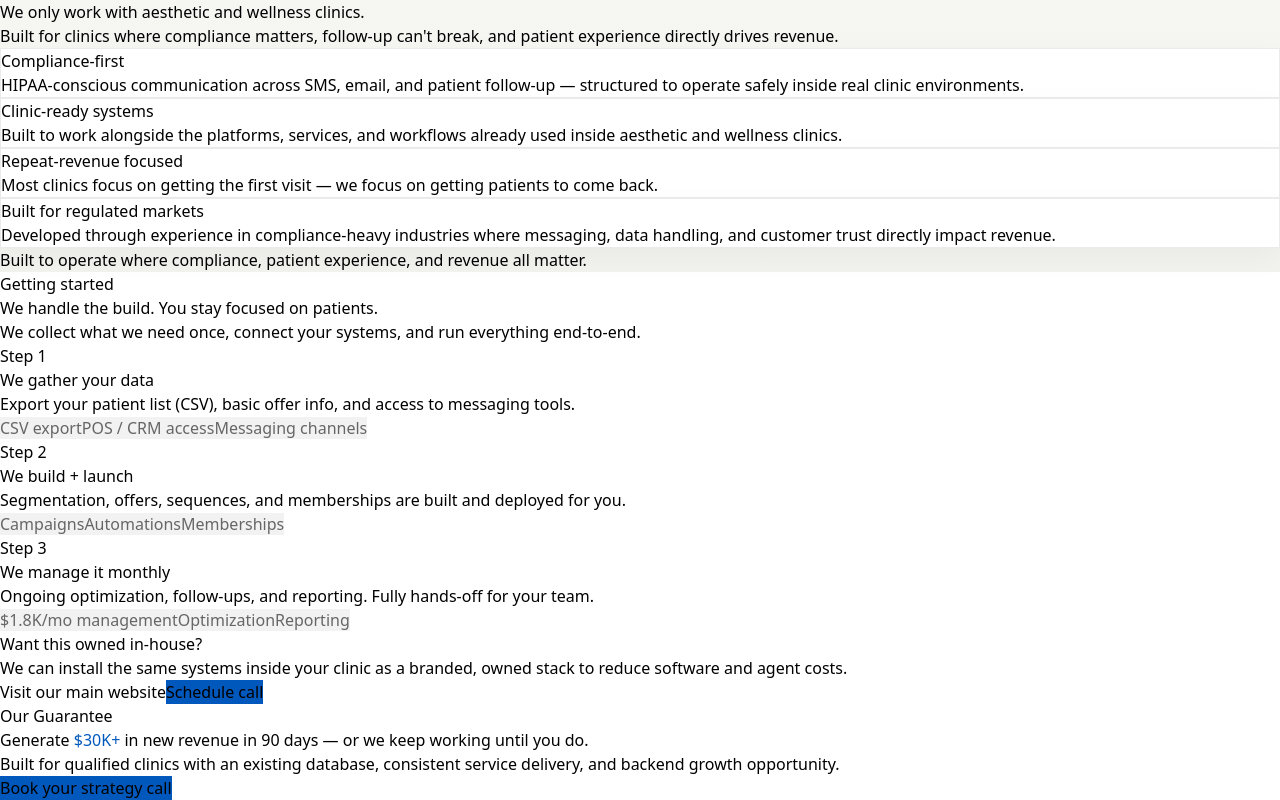
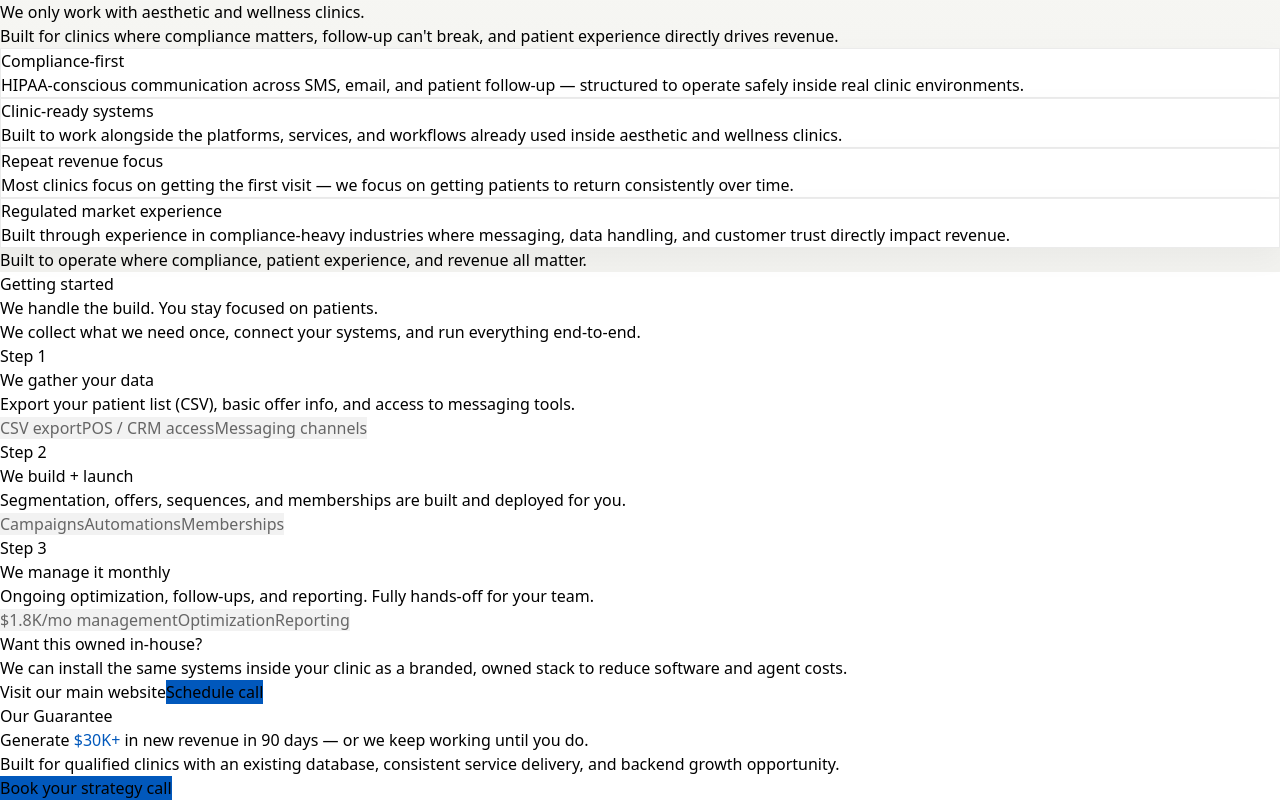
Before and after one commit to alexshue-code/synta-funnel, a React (Vite) app: page / in a window 1280 px wide. Shown: the part 4509-5309 px from the top of the page. Built offline with nearby package versions, Linux system fonts and the light colour scheme.

Commit message:
Update authority cards 3 and 4 copy

```diff
--- a/src/App.jsx
+++ b/src/App.jsx
@@ -612,12 +612,12 @@ function AuthoritySection() {
       text: "Built to work alongside the platforms, services, and workflows already used inside aesthetic and wellness clinics.",
     },
     {
-      label: "Repeat-revenue focused",
-      text: "Most clinics focus on getting the first visit — we focus on getting patients to come back.",
+      label: "Repeat revenue focus",
+      text: "Most clinics focus on getting the first visit — we focus on getting patients to return consistently over time.",
     },
     {
-      label: "Built for regulated markets",
-      text: "Developed through experience in compliance-heavy industries where messaging, data handling, and customer trust directly impact revenue.",
+      label: "Regulated market experience",
+      text: "Built through experience in compliance-heavy industries where messaging, data handling, and customer trust directly impact revenue.",
     },
   ];
 
```
